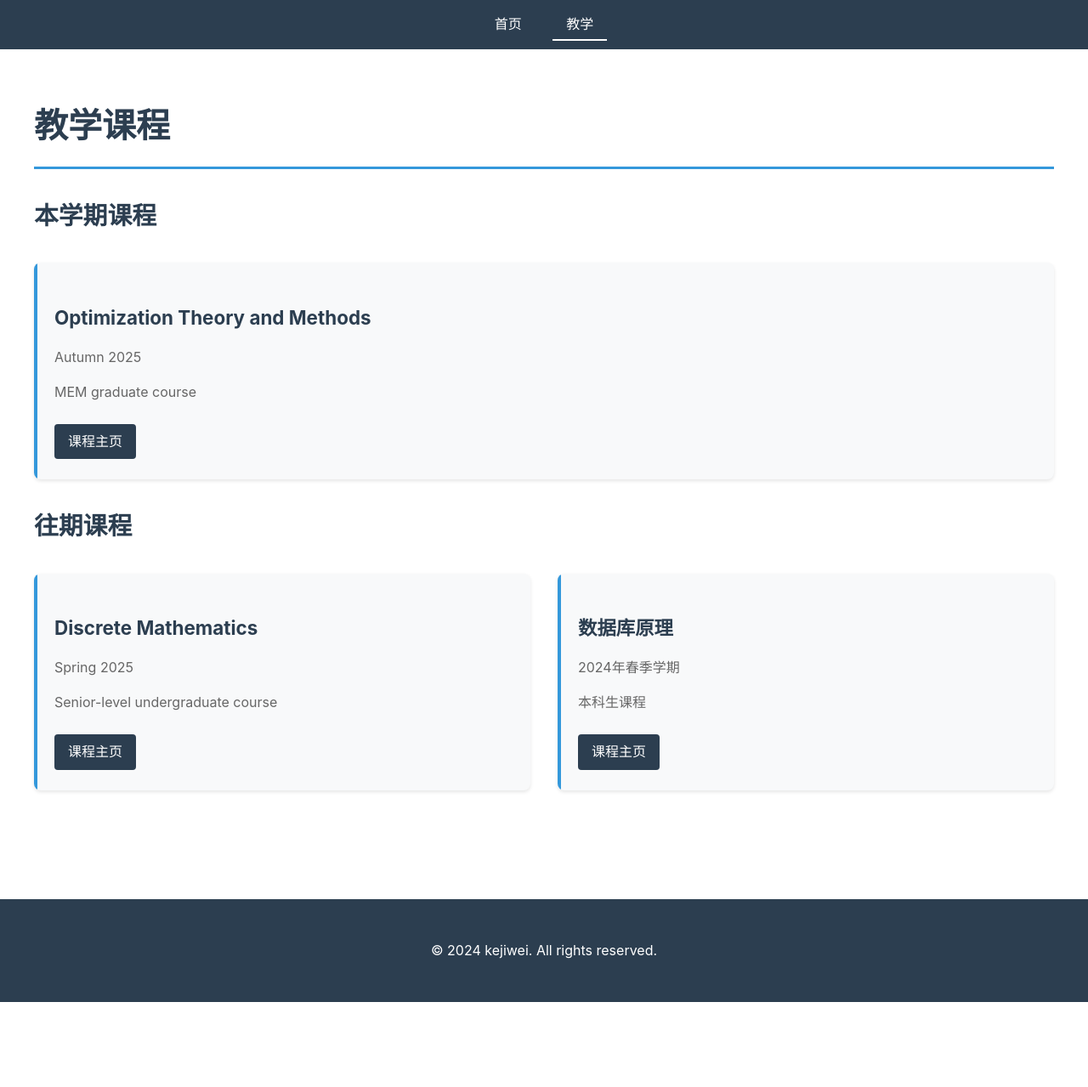
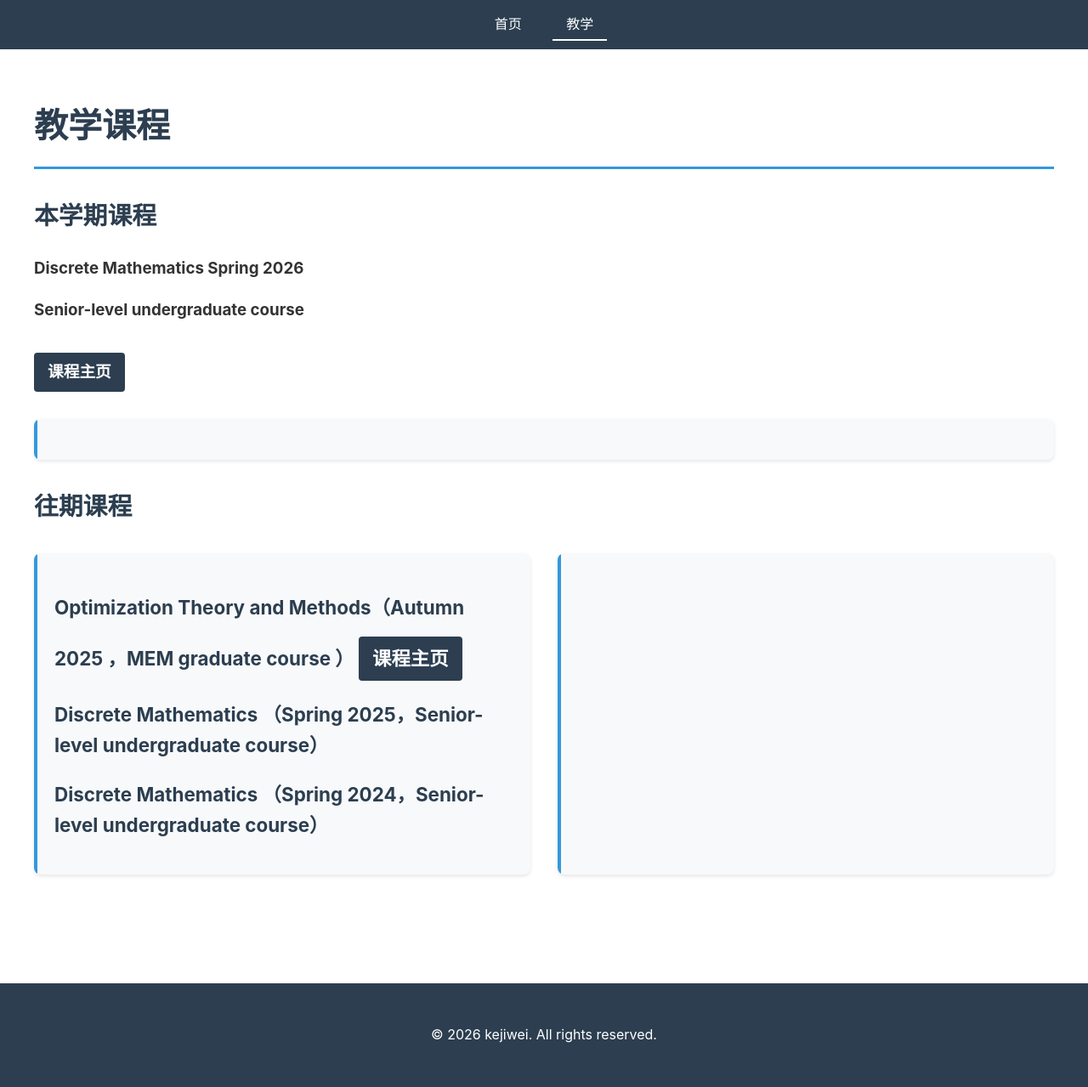
Before and after one commit to kejiwei/kejiwei.github.io, a Jekyll site: the page teaching/index.html, which Jekyll copies as it is, in a window 1280 px wide. Shown: the whole page at 85% size. Built offline with Jekyll 4.4.1, drawn with Linux system fonts in a browser that asks for light colours; before the commit the page ends 1179 px from its top, so only the background shows below that.

Commit message:
20260110课程主页

```diff
--- a/teaching/courses/dismath/index.html
+++ b/teaching/courses/dismath/index.html
@@ -101,8 +101,7 @@
                 <td><b>4</b></td>
                 <td>Mar. 13</td>
                 <td><strong>1.3 Proof Methods</strong>(⑦Trivial Proof Method;⑧Recursive Definition)
-                    <p> <strong><a href="slides/Exam20250306.jpg"> Intermediate Exam1&nbsp;</a></strong>&nbsp;</p>
-                </td>
+                                    </td>
                 <td>
                   <p> <strong> Notes:&nbsp;</strong>[ps] [pdf].</p>
                   <p>[<strong>Rosen: </strong>1.8 Proof Methods and Strategies；5 Induction and Recur]&nbsp;</p>
--- a/teaching/index.html
+++ b/teaching/index.html
@@ -18,37 +18,33 @@
 
         <section class="current-courses">
             <h2>本学期课程</h2>
-            <div class="course-list">
-                <div class="course-item">
-                    <h3>Optimization Theory and Methods </h3>
-                    <p>Autumn 2025</p>
-                    <p>MEM graduate course</p>
-                    <a href="/teaching/courses/OTM/" class="course-link">课程主页</a>
-                </div>
-            </div>
+          <h3><p>Discrete Mathematics Spring 2026&nbsp;</p></h3>
+          <h3><p>Senior-level undergraduate course&nbsp;</p></h3>
+			<h3><a href="/teaching/courses/dismath/" class="course-link">课程主页</a></h3>
+
+<div class="course-list">
+        <div class="course-item"> </div>
+      </div>
         </section>
         <section class="past-courses">
             <h2>往期课程</h2>
             <div class="course-list">
                <div class="course-item">
-                    <h3>Discrete Mathematics </h3>
-                    <p>Spring 2025</p>
-                    <p>Senior-level undergraduate course</p>
-                    <a href="/teaching/courses/dismath" class="course-link">课程主页</a>
+				    <h3>Optimization Theory and Methods（Autumn 2025 ，MEM graduate course ）
+				     <a href="/teaching/courses/OTM/" class="course-link">课程主页</a></h3>
+                    <h3>Discrete Mathematics （Spring 2025，Senior-level undergraduate course）</h3>
+<h3>Discrete Mathematics （Spring 2024，Senior-level undergraduate course） </h3>
                 </div>
 
                 <div class="course-item">
-                    <h3>数据库原理</h3>
-                    <p>2024年春季学期</p>
-                    <p>本科生课程</p>
-                    <a href="/teaching/courses/database" class="course-link">课程主页</a>
+
                 </div>
             </div>
 
         </section>
     </main>
     <footer>
-        <p>© 2024 kejiwei. All rights reserved.</p>
+      <p>© 2026 kejiwei. All rights reserved.</p>
     </footer>
 </body>
 </html>
```
